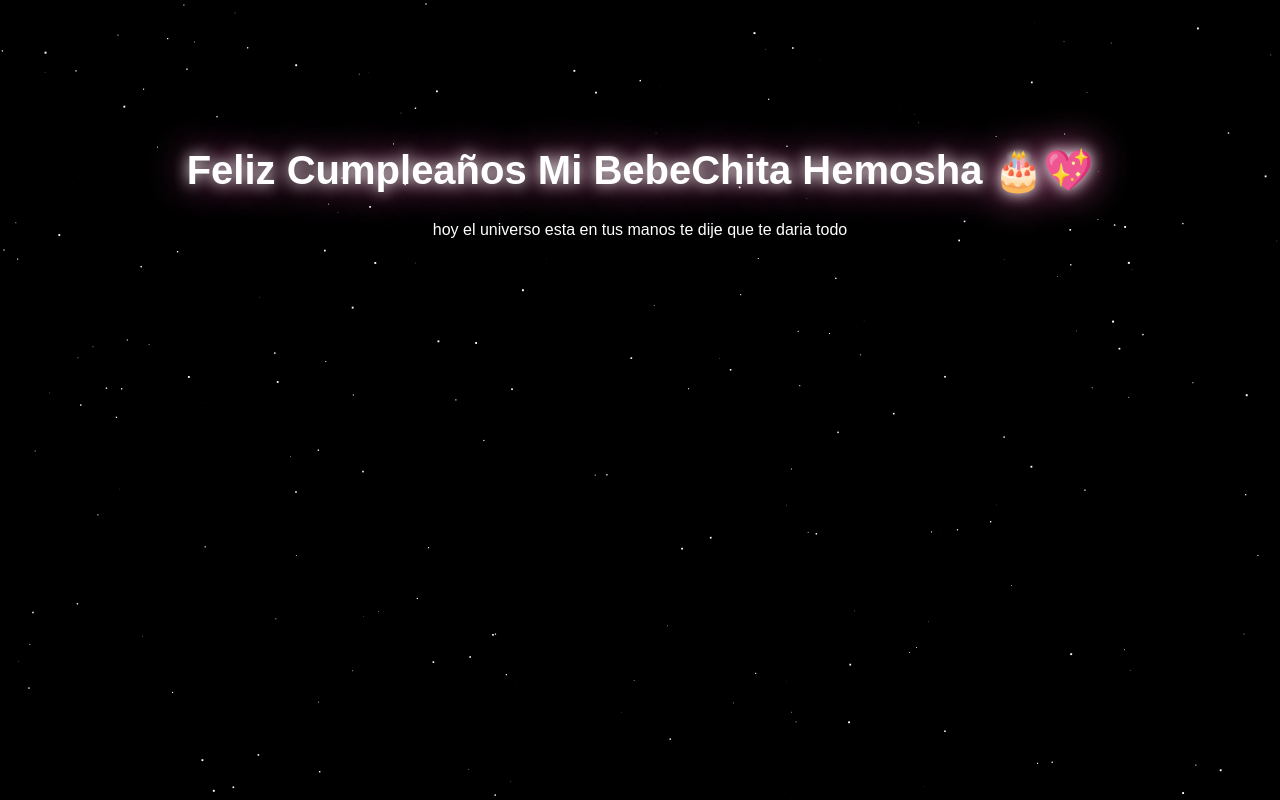
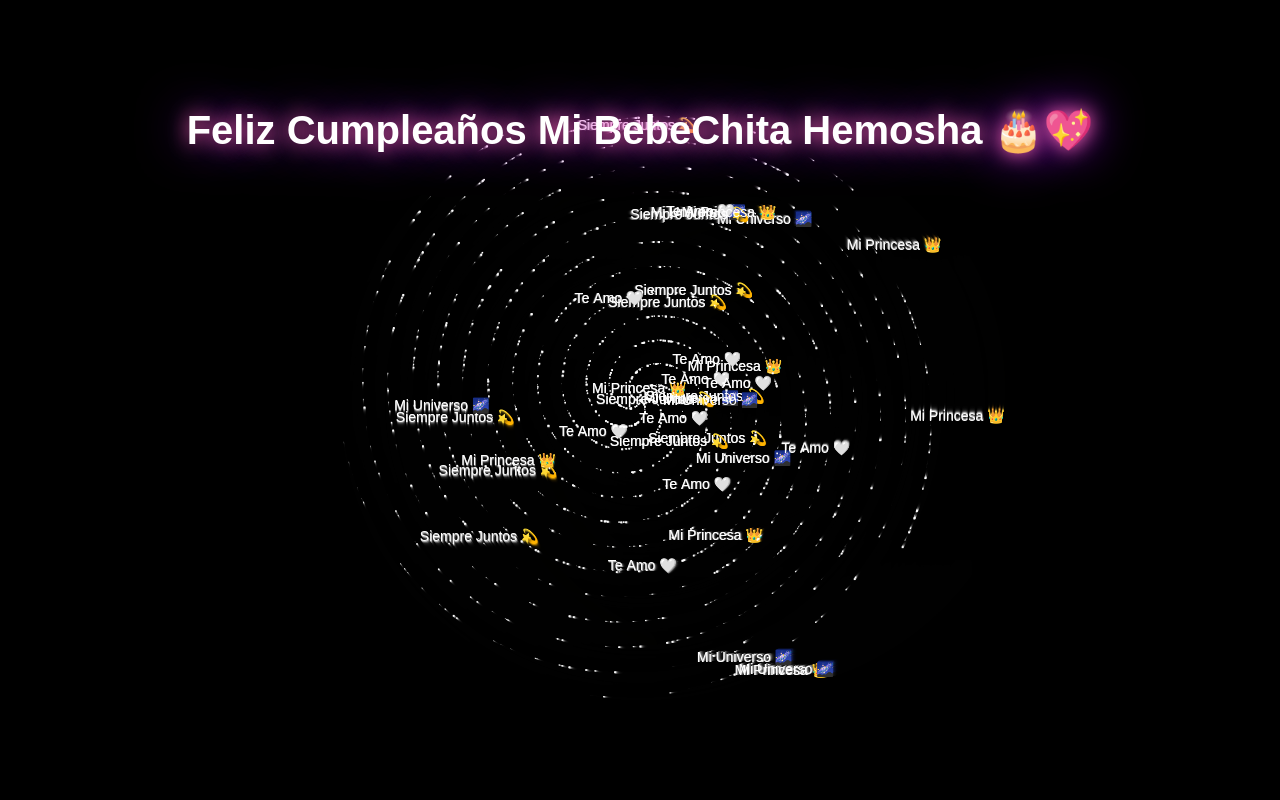
Before and after one commit to ianjhoelmartinez-star/Feliz-cumplea-os-, a plain HTML site: page index.html in a window 1280 px wide. Drawn offline with Linux system fonts and the light colour scheme.

Commit message:
Update index.html

```diff
--- a/index.html
+++ b/index.html
@@ -3,44 +3,37 @@
 <head>
 <meta charset="UTF-8">
 <meta name="viewport" content="width=device-width, initial-scale=1.0">
-<title>Tu galaxia mi vida 🤍</title>
+<title>Galaxia Romántica</title>
 
 <style>
 body{
     margin:0;
     overflow:hidden;
     background:black;
+    font-family:Arial, sans-serif;
     color:white;
-    font-family:Arial, sans-serif;
-    text-align:center;
 }
-
 .texto{
     position:absolute;
     width:100%;
-    top:15%;
-    z-index:2;
+    top:10%;
+    text-align:center;
+    z-index:10;
     pointer-events:none;
 }
-
 h1{
     font-size:2.5em;
-    text-shadow:0 0 15px #ffffff,0 0 40px #ff69b4;
+    text-shadow:0 0 20px #ff69b4,0 0 50px #9d00ff;
 }
-
 canvas{
-    position:fixed;
-    top:0;
-    left:0;
+    display:block;
 }
 </style>
 </head>
-
 <body>
 
 <div class="texto">
     <h1>Feliz Cumpleaños Mi BebeChita Hemosha 🎂💖</h1>
-    <p>hoy el universo esta en tus manos te dije que te daria todo</p>
 </div>
 
 <canvas id="galaxy"></canvas>
@@ -52,16 +45,36 @@ const ctx = canvas.getContext("2d");
 canvas.width = window.innerWidth;
 canvas.height = window.innerHeight;
 
-let stars=[];
-let hearts=[];
-let offsetX=0, offsetY=0;
-let scale=1;
+let stars = [];
+let hearts = [];
+let angle = 0;
+let zoom = 1;
+let mouseX = 0;
+let mouseY = 0;
 
-for(let i=0;i<800;i++){
+const centerX = canvas.width/2;
+const centerY = canvas.height/2;
+
+/* ✨ EDITA TUS MENSAJES AQUÍ ✨ */
+const mensajes = [
+    "Te Amo 🤍",
+    "Mi Universo 🌌",
+    "Mi Princesa 👑",
+    "Siempre Juntos 💫"
+];
+/* ✨ FIN ✨ */
+
+for(let i=0;i<1500;i++){
+    let radius = Math.random()*300;
+    let branchAngle = (i%5)*(Math.PI*2/5);
+
+    let tieneTexto = Math.random() < 0.02;
+
     stars.push({
-        x:(Math.random()-0.5)*2000,
-        y:(Math.random()-0.5)*2000,
-        size:Math.random()*2
+        radius: radius,
+        angle: branchAngle + radius*0.05,
+        size: Math.random()*2,
+        text: tieneTexto ? mensajes[Math.floor(Math.random()*mensajes.length)] : null
     });
 }
 
@@ -77,21 +90,33 @@ function drawHeart(x,y,size){
 }
 
 function draw(){
-    ctx.setTransform(1,0,0,1,0,0);
-    ctx.fillStyle="black";
+    ctx.fillStyle="rgba(0,0,0,0.3)";
     ctx.fillRect(0,0,canvas.width,canvas.height);
 
-    ctx.translate(canvas.width/2+offsetX, canvas.height/2+offsetY);
-    ctx.scale(scale,scale);
+    angle += 0.002;
 
-    ctx.fillStyle="white";
     stars.forEach(star=>{
-        ctx.fillRect(star.x,star.y,star.size,star.size);
+        let x = centerX +
+                (star.radius*Math.cos(star.angle+angle))*zoom + mouseX*0.02;
+        let y = centerY +
+                (star.radius*Math.sin(star.angle+angle))*zoom + mouseY*0.02;
+
+        star.screenX = x;
+        star.screenY = y;
+
+        ctx.fillStyle="white";
+        ctx.fillRect(x,y,star.size,star.size);
+
+        if(star.text){
+            ctx.font="14px Arial";
+            ctx.fillStyle="white";
+            ctx.fillText(star.text,x+5,y);
+        }
     });
 
     hearts.forEach((heart,index)=>{
         drawHeart(heart.x,heart.y,heart.size);
-        heart.y-=1;
+        heart.y -= 1;
         heart.life--;
 
         if(heart.life<=0){
@@ -104,54 +129,52 @@ function draw(){
 
 draw();
 
-// mover galaxia
-let dragging=false, startX, startY;
+// detectar click en mensaje
+function checkClick(x,y){
+    stars.forEach(star=>{
+        if(star.text){
+            let dx = x - star.screenX;
+            let dy = y - star.screenY;
 
-canvas.addEventListener("mousedown",e=>{
-    dragging=true;
-    startX=e.clientX;
-    startY=e.clientY;
+            if(Math.abs(dx)<50 && Math.abs(dy)<20){
+                for(let i=0;i<8;i++){
+                    hearts.push({
+                        x:star.screenX + Math.random()*20-10,
+                        y:star.screenY,
+                        size:2,
+                        life:60
+                    });
+                }
+            }
+        }
+    });
+}
+
+canvas.addEventListener("click",(e)=>{
+    checkClick(e.clientX,e.clientY);
 });
 
-canvas.addEventListener("mousemove",e=>{
-    if(dragging){
-        offsetX+=e.clientX-startX;
-        offsetY+=e.clientY-startY;
-        startX=e.clientX;
-        startY=e.clientY;
-    }
+canvas.addEventListener("touchstart",(e)=>{
+    let touch=e.touches[0];
+    checkClick(touch.clientX,touch.clientY);
 });
 
-canvas.addEventListener("mouseup",()=>dragging=false);
+// movimiento
+canvas.addEventListener("mousemove",(e)=>{
+    mouseX = e.clientX - centerX;
+    mouseY = e.clientY - centerY;
+});
 
 // zoom
-canvas.addEventListener("wheel",e=>{
+canvas.addEventListener("wheel",(e)=>{
     e.preventDefault();
-    scale+=e.deltaY*-0.001;
-    scale=Math.min(Math.max(.2,scale),5);
+    zoom += e.deltaY*-0.001;
+    zoom = Math.min(Math.max(0.5,zoom),3);
 });
 
-// corazones al click
-canvas.addEventListener("click",e=>{
-    let rect=canvas.getBoundingClientRect();
-    hearts.push({
-        x:(e.clientX-rect.left-canvas.width/2-offsetX)/scale,
-        y:(e.clientY-rect.top-canvas.height/2-offsetY)/scale,
-        size:2,
-        life:60
-    });
-});
-
-// celular
-canvas.addEventListener("touchstart",e=>{
-    let touch=e.touches[0];
-    let rect=canvas.getBoundingClientRect();
-    hearts.push({
-        x:(touch.clientX-rect.left-canvas.width/2-offsetX)/scale,
-        y:(touch.clientY-rect.top-canvas.height/2-offsetY)/scale,
-        size:2,
-        life:60
-    });
+window.addEventListener("resize",()=>{
+    canvas.width = window.innerWidth;
+    canvas.height = window.innerHeight;
 });
 </script>
 
```
